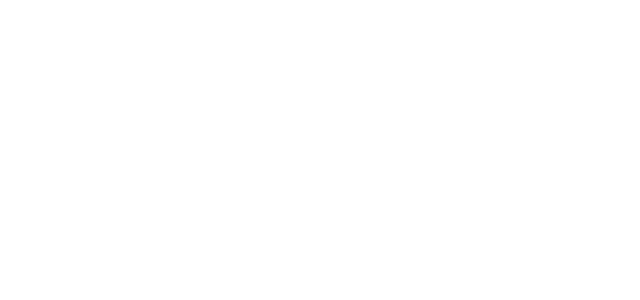
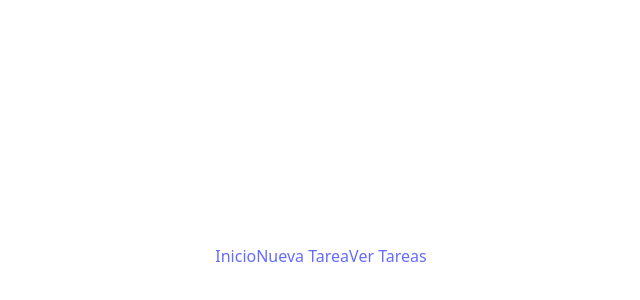
Before and after one commit to sofiagoszko/ForIT2025, a React (Vite) app in the folder frontend/: page / in a window 1280 px wide. Before the commit this address had no page. Shown: the part 144-444 px from the top of the page, without its empty margins (319-959 px from the left). Built offline with nearby package versions, Linux system fonts and the light colour scheme.

Commit message:
manejo de rutas para el home, listado y creación de tareas

```diff
--- a/frontend/src/App.tsx
+++ b/frontend/src/App.tsx
@@ -1,10 +1,15 @@
-import './App.css'
-import { BrowserRouter as Router, Routes, Route } from "react-router-dom";
-import TaskList from './components/TaskList';
+import "./App.css"
+import { BrowserRouter as Router, Routes, Route, Link } from "react-router-dom";
+import TaskList from "./components/TaskList";
 
 function App() {
   return (
     <Router>
+      <nav>
+        <Link to="/">Inicio</Link>
+        <Link to="#">Nueva Tarea</Link>
+        <Link to="/tasks">Ver Tareas</Link>
+      </nav>
       <Routes>
         <Route path="/tasks" element={<TaskList />} />
       </Routes>
```
Also changed, not shown: frontend/src/components/TaskForm.tsx (added).
